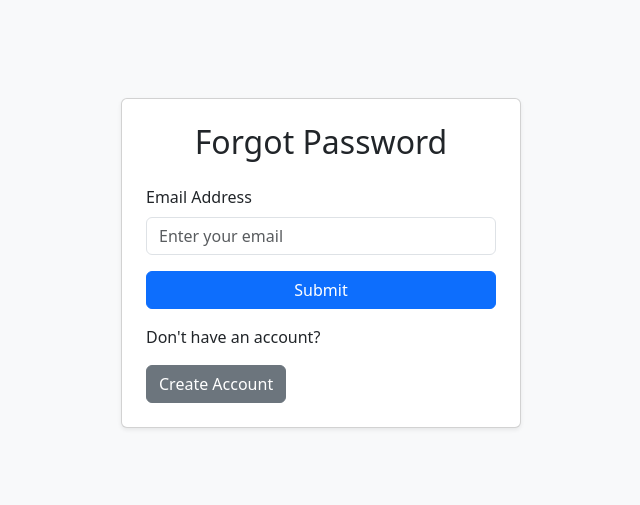
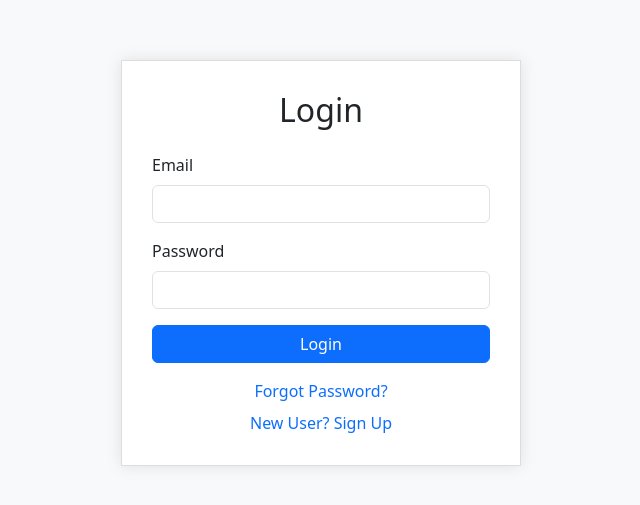
Before and after one commit to indureka/password-reset, a React (Vite) app: page / in a window 1280 px wide. Shown: the part 137-642 px from the top of the page, without its empty margins (319-959 px from the left). Built offline with nearby package versions, Linux system fonts and the light colour scheme.

Commit message:
updated file

```diff
--- a/src/App.jsx
+++ b/src/App.jsx
@@ -5,6 +5,8 @@ import ResetPassword from "./components/ResetPassword";
 import SuccessMessage from "./components/SuccessMessage";
 import Register from "./components/Register";
 import 'bootstrap/dist/css/bootstrap.min.css';
+import LoginPage from "./components/LoginPage";
+import LoginSuccess from "./components/LoginSuccessPage";
 
 
 function App() {
@@ -14,10 +16,12 @@ function App() {
     <Router>
     <div className="App">
       <Routes>
-        <Route path="/" element={<ForgotPassword />} />
+      <Route path="/" element={<LoginPage />} />
+        <Route path="/forgot-password" element={<ForgotPassword />} />
         <Route path="/reset-password/:token" element={<ResetPassword />} />
         <Route path="/register" element={<Register />} />
         <Route path="/success" element={<SuccessMessage />} />
+        <Route path="/login-successful" element={<LoginSuccess />} />
       </Routes>
     </div>
   </Router>
--- /dev/null
+++ b/src/components/LoginPage.jsx
@@ -0,0 +1,121 @@
+import React, { useState } from 'react';
+import { Link } from 'react-router-dom';
+import { useNavigate } from 'react-router-dom';
+
+
+
+function LoginPage() {
+  const [email, setEmail] = useState('');
+  const [password, setPassword] = useState('');
+  const [error, setError] = useState('');
+  const [loading, setLoading] = useState(false);
+
+
+  const navigate = useNavigate();
+
+  const handleSubmit = async (e) => {
+    e.preventDefault();
+    setError('');
+
+    setLoading(true);
+
+    try {
+      const response = await fetch('/api/auth/login', {  // Or the full URL if needed
+        method: 'POST',
+        headers: {
+          'Content-Type': 'application/json',
+        },
+        body: JSON.stringify({ email, password }),
+      });
+
+      const data = await response.json();
+
+      if (!response.ok) {
+        // Handle non-2xx responses (e.g., 404, 500)
+        throw new Error(data.message || 'Login failed');
+      }
+
+      // Successful login
+      console.log('Login successful:', data); // Log the data
+
+      // Store the token (and user ID if needed)
+      localStorage.setItem('token', data.token);
+      localStorage.setItem('userId', data.userId);
+
+    //   setSuccessMessage('Login successful!');
+
+  navigate('/login-successful');
+
+    } catch (err) {
+      console.error('Login error:', err);
+      setError(err.message); // Set the error message from the catch
+    } finally {
+      setLoading(false);
+    }
+  };
+
+  return (
+    <div style={{
+      display: 'flex',
+      justifyContent: 'center',
+      alignItems: 'center',
+      minHeight: '100vh',
+      backgroundColor: '#f8f9fa'
+    }}>
+      <div style={{
+        width: '400px',
+        padding: '30px',
+        backgroundColor: '#fff',
+        border: '1px solid #ddd',
+        boxShadow: '0 0 15px rgba(0, 0, 0, 0.1)'
+      }}>
+        <h2 className="text-center mb-4">Login</h2>
+        {error && <div className="alert alert-danger mb-3" role="alert">{error}</div>}
+        {/* {successMessage && <div className="alert alert-success mb-3" role="alert">{successMessage}</div>} */}
+        <form onSubmit={handleSubmit}>
+          <div className="mb-3">
+            <label htmlFor="email" className="form-label">Email</label>
+            <input
+              type="email"
+              id="email"
+              className="form-control"
+              value={email}
+              onChange={(e) => setEmail(e.target.value)}
+              required
+            />
+          </div>
+          <div className="mb-3">
+            <label htmlFor="password" className="form-label">Password</label>
+            <input
+              type="password"
+              id="password"
+              className="form-control"
+              value={password}
+              onChange={(e) => setPassword(e.target.value)}
+              required
+            />
+          </div>
+          <div className="d-grid gap-2">
+            <button
+              type="submit"
+              className="btn btn-primary"
+              disabled={loading}
+            >
+              {loading ? 'Logging in...' : 'Login'}
+            </button>
+          </div>
+          <div className="mt-3 text-center">
+            <Link to="/forgot-password" className="text-decoration-none">Forgot Password?</Link>
+          </div>
+          <div className="mt-2 text-center">
+            <Link to="/register" className="text-decoration-none">New User? Sign Up</Link>
+          </div>
+        </form>
+      </div>
+    </div>
+  );
+
+
+}
+
+export default LoginPage;
--- /dev/null
+++ b/src/components/LoginSuccessPage.jsx
@@ -0,0 +1,21 @@
+import React from "react";
+
+
+
+
+const LoginSuccess = () => {
+
+
+  return (
+    <div className="d-flex justify-content-center align-items-center vh-100 bg-light">
+      <div className="card p-4 shadow-sm" style={{ width: "100%", maxWidth: "400px" }}>
+        <h2 className="text-center text-success mb-3">Logged in Successfully!</h2>
+
+      </div>
+    </div>
+  );
+
+
+};
+
+export default LoginSuccess;
--- a/src/components/Register.jsx
+++ b/src/components/Register.jsx
@@ -1,25 +1,48 @@
 import React, { useState } from "react";
 import api from "../services/api";
+import { useNavigate } from "react-router-dom";
 
 const Register = () => {
   const [email, setEmail] = useState("");
   const [password, setPassword] = useState("");
   const [message, setMessage] = useState("");
+  const [name, setName] = useState("");
+  const navigate = useNavigate();
 
   const handleRegister = async (e) => {
+
+
     e.preventDefault();
     try {
       const response = await api.post("/auth/register", { email, password });
       setMessage(response.data.message);
+      navigate('/');
+
     } catch (error) {
       setMessage(error.response?.data?.message || "Something went wrong!");
     }
   };
 
+
   return (
-    <div className="container mt-5">
-      <h2>Register</h2>
+    <div className="container d-flex justify-content-center align-items-center vh-100">
+      <div className="col-md-6">
+        <div className="card shadow-lg p-3 mb-5 bg-white rounded">
+          <div className="card-body">
+            <h2 className="card-title text-center mb-4">Register</h2>
             <form onSubmit={handleRegister}>
+              <div className="mb-3">
+                <label htmlFor="name" className="form-label">Name</label>
+                <input
+                  type="text"
+                  className="form-control"
+                  id="name"
+                  placeholder="Enter your name"
+                  value={name}
+                  onChange={(e) => setName(e.target.value)}
+                  required
+                />
+              </div>
               <div className="mb-3">
                 <label htmlFor="email" className="form-label">Email address</label>
                 <input
@@ -44,11 +67,17 @@ const Register = () => {
                   required
                 />
               </div>
+              <div className="d-grid gap-2">
                 <button type="submit" className="btn btn-primary">Register</button>
+              </div>
             </form>
-      {message && <p className="mt-3">{message}</p>}
+            {message && <p className="mt-3 text-center">{message}</p>}
+          </div>
+        </div>
+      </div>
     </div>
   );
+
 };
 
 export default Register;
--- a/src/components/SuccessMessage.jsx
+++ b/src/components/SuccessMessage.jsx
@@ -1,14 +1,18 @@
 import React from "react";
+import { useNavigate } from "react-router-dom";
+
+
 
 const SuccessMessage = () => {
+
+  const navigate = useNavigate();
   return (
     <div className="d-flex justify-content-center align-items-center vh-100 bg-light">
       <div className="card p-4 shadow-sm" style={{ width: "100%", maxWidth: "400px" }}>
         <h2 className="text-center text-success mb-3">Password Reset Successful!</h2>
         <p className="text-center mb-4">You can now log in with your new password.</p>
-        <a href="/login" className="btn btn-primary w-100">
-          Go to Login
-        </a>
+
+        <button onClick={() => navigate("/")} className="btn btn-primary">Go to Login</button>
       </div>
     </div>
   );
--- a/src/models/User.js
+++ b/src/models/User.js
@@ -3,6 +3,7 @@
 import mongoose from 'mongoose';
 
 const userSchema = new mongoose.Schema({
+  name: { type: String},
   email: { type: String, required: true, unique: true },
   password: { type: String, required: true },
   resetToken: { type: String },
--- a/src/routes/auth.js
+++ b/src/routes/auth.js
@@ -1,11 +1,12 @@
 import express from 'express';
-import { registerUser, requestPasswordReset, resetPassword, verifyToken } from '../controllers/authController.js';
+import { loginUser, registerUser, requestPasswordReset, resetPassword, verifyToken } from '../controllers/authController.js';
 
-import User from '../models/User.js';
+
 
 const router = express.Router();
 
 router.post("/register", registerUser);
+router.post("/login", loginUser);
 router.post("/request-reset", requestPasswordReset);
 router.post("/reset-password", resetPassword);
 router.post("/verify-token", verifyToken);
--- a/src/services/api.jsx
+++ b/src/services/api.jsx
@@ -1,7 +1,7 @@
 import axios from "axios";
 
 const api = axios.create({
-  baseURL: "https://password-reset-b3em.onrender.com/api",
+  baseURL: "http://localhost:5000/api",
   headers: {
     "Content-Type": "application/json",
   },
```
Also changed, not shown: server.js (+6 -2 lines), src/controllers/authController.js (+37 -1 lines). Lines whose indentation alone changed are shown as unchanged.
